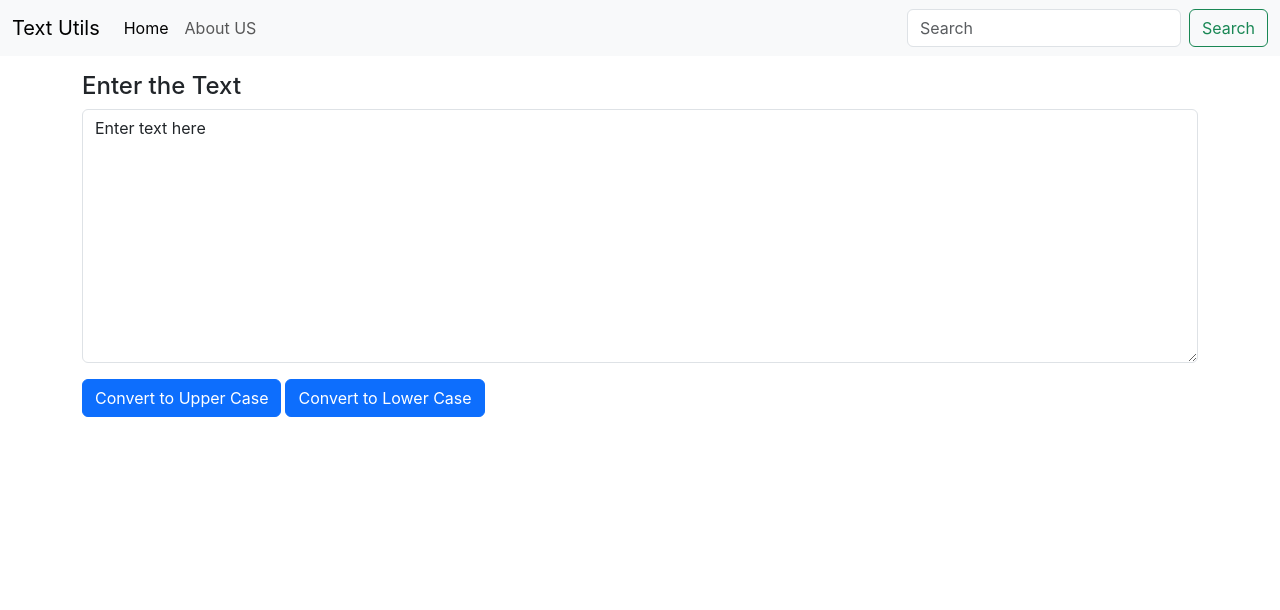
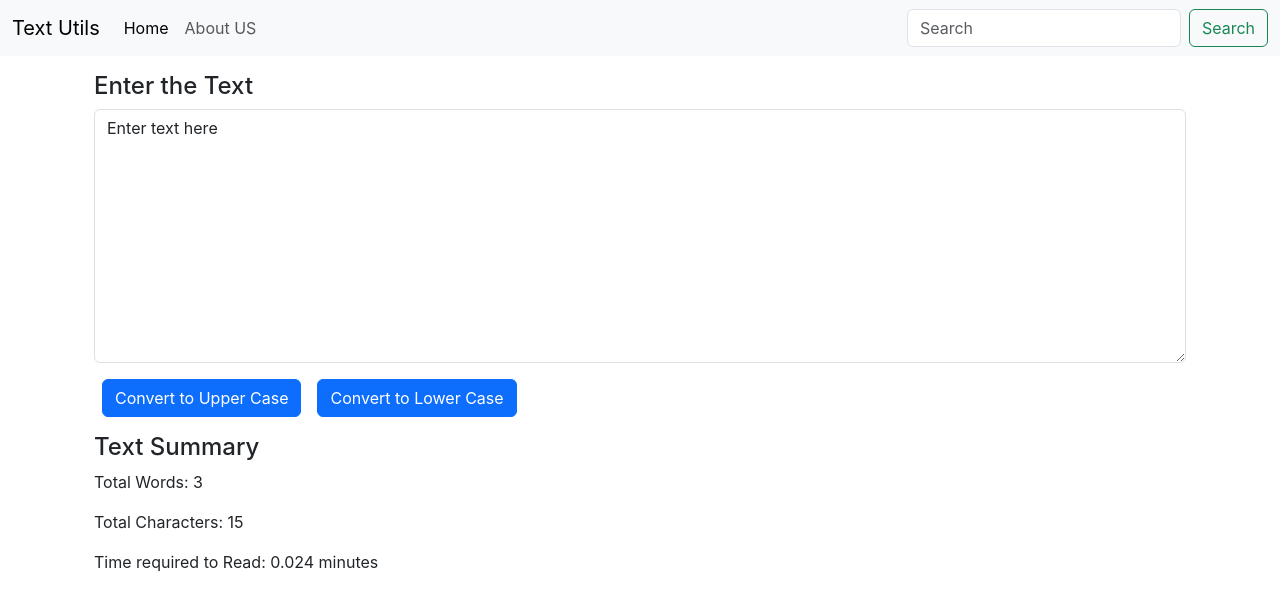
Before and after one commit to mustan-ali/TextUtils, a React (Create React App) app in the folder my-app/: page / in a window 1280 px wide. Shown: the top 610 px of the page. Built offline with nearby package versions, Linux system fonts and the light colour scheme.

Commit message:
add text summary

```diff
--- a/my-app/src/components/TextForm.js
+++ b/my-app/src/components/TextForm.js
@@ -22,12 +22,22 @@
     const [text, setText] = useState('Enter text here');
     return (
         <>
+            <div className="container">
                 <h4>{props.heading}</h4>
                 <div className="mb-3">
                     <textarea className="form-control" id="myBox" rows="10" value={text} onChange={handleOnChange}></textarea>
                 </div>
-            <button className="btn btn-primary me-1" onClick={handleUpClick}>Convert to Upper Case</button>
-            <button className="btn btn-primary me-1" onClick={handleLowClick}>Convert to Lower Case</button>
+                <button className="btn btn-primary mx-2" onClick={handleUpClick}>Convert to Upper Case</button>
+                <button className="btn btn-primary mx-2" onClick={handleLowClick}>Convert to Lower Case</button>
+            </div>
+
+            <div className="container my-3">
+                <h4>Text Summary</h4>
+                <p>Total Words: {text.split(" ").length}</p>
+                <p>Total Characters: {text.length}</p>
+                <p>Time required to Read: {0.008 * text.split(" ").length} minutes</p>
+            </div>
+
         </>
     )
 }
```
Lines whose indentation alone changed are shown as unchanged.
